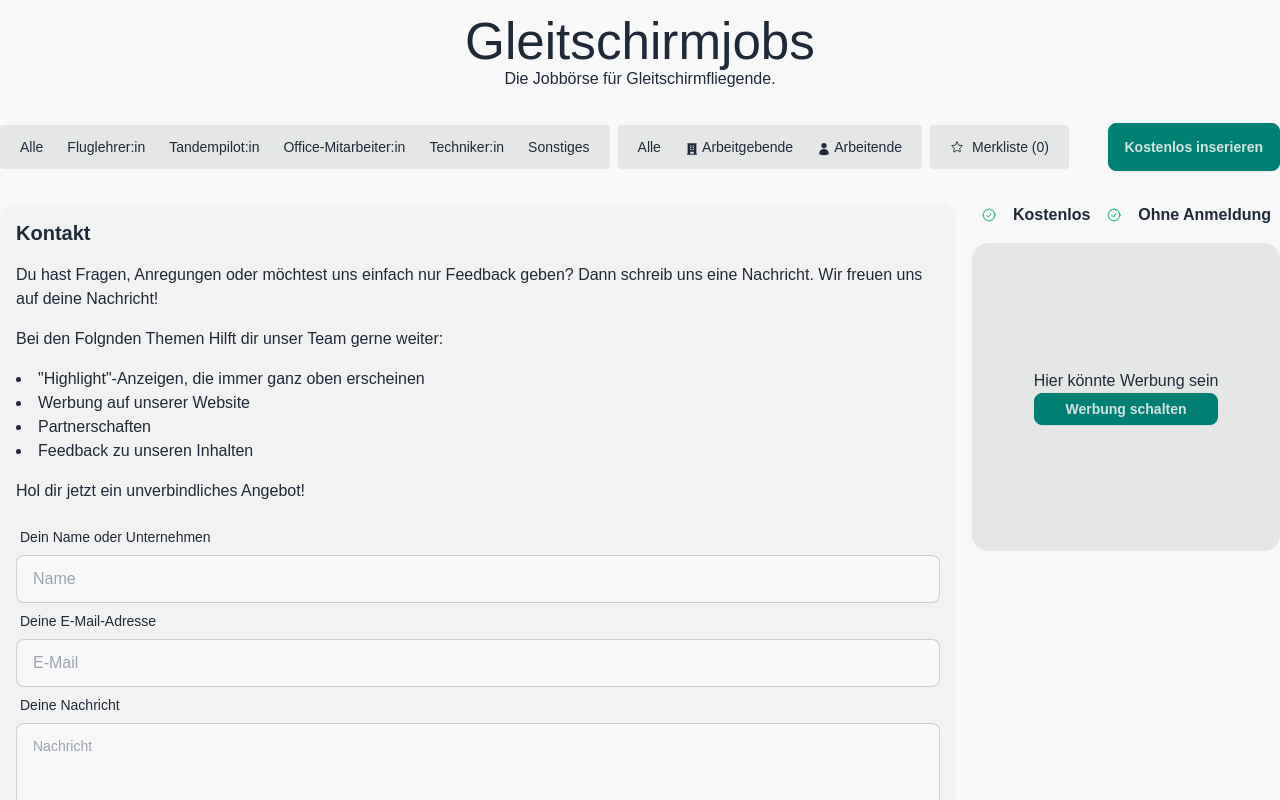
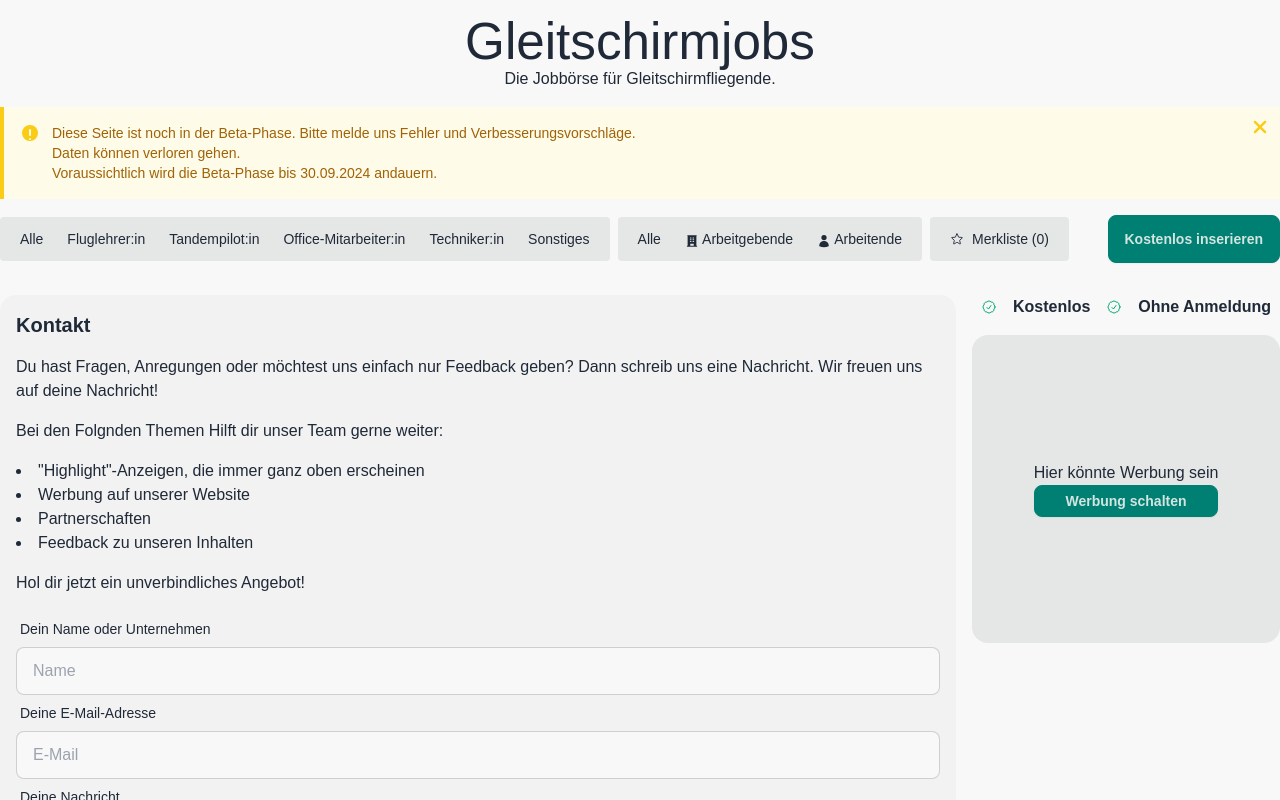
Before and after one commit to TobiasWust/gleitschirmjobs, a Next.js app: page /contact in a window 1280 px wide. Shown: the top 800 px of the page. Built offline with nearby package versions, Linux system fonts and the light colour scheme.

Commit message:
instant menu, beta notice

```diff
--- a/src/app/layout.tsx
+++ b/src/app/layout.tsx
@@ -6,6 +6,7 @@ import Filterbar from "../components/Filterbar";
 import Sidebar from "../components/Sidebar";
 import Header from "../components/Header";
 import MobileFilter from "../components/MobileFilter";
+import BetaNotice from "../components/BetaNotice";
 
 export const metadata: Metadata = {
   title: "Gleitschirmjobs - Die Jobbörse für Gleitschirmfliegende.",
@@ -24,6 +25,7 @@ export default function RootLayout({
       >
         <MobileFilter>
           <Header />
+          <BetaNotice />
           <Filterbar />
           <div className="max-w-screen-xl lg:mx-auto p-4 xl:p-0 grid lg:grid-cols-4 gap-4">
             <div className="col-span-3">
--- /dev/null
+++ b/src/components/BetaNotice.tsx
@@ -0,0 +1,55 @@
+'use client';
+
+import Link from "next/link";
+import { useState } from "react";
+
+export default function BetaNotice() {
+  const [isDismissed, setIsDismissed] = useState(false);
+
+  return (
+    <div className={`bg-yellow-50 border-l-4 border-yellow-400 p-4 relative ${isDismissed ? 'hidden' : ''} `}>
+      <button
+        onClick={() => setIsDismissed(true)}
+        className="absolute top-0 right-0 p-2"
+      >
+        <svg
+          className="h-6 w-6 text-yellow-400"
+          fill="currentColor"
+          viewBox="0 0 20 20"
+        >
+          <path
+            fillRule="evenodd"
+            clipRule="evenodd"
+            d="M14.95 5.05a1 1 0 00-1.41 0L10 8.59 6.46 5.05a1 1 0 00-1.41 1.41L8.59 10 5.05 13.54a1 1 0 001.41 1.41L10 11.41l3.54 3.54a1 1 0 001.41-1.41L11.41 10l3.54-3.54a1 1 0 000-1.41z"
+          />
+        </svg>
+      </button>
+      <div className="flex">
+        <div className="flex-shrink-0">
+          <svg
+            className="h-5 w-5 text-yellow-400"
+            fill="currentColor"
+            viewBox="0 0 20 20"
+          >
+            <path
+              fillRule="evenodd"
+              clipRule="evenodd"
+              d="M10 18a8 8 0 100-16 8 8 0 000 16zM9 7a1 1 0 012 0v5a1 1 0 01-2 0V7zm1 10a1 1 0 100-2 1 1 0 000 2z"
+            />
+          </svg>
+        </div>
+        <div className="ml-3 text-sm leading-5 text-yellow-700">
+          <p>
+            Diese Seite ist noch in der Beta-Phase. <Link className="link link-hover" href="/contact">Bitte melde uns Fehler und Verbesserungsvorschläge.</Link>
+          </p>
+          <p>
+            Daten können verloren gehen.
+          </p>
+          <p>
+            Voraussichtlich wird die Beta-Phase bis 30.09.2024 andauern.
+          </p>
+        </div>
+      </div>
+    </div>
+  );
+}
--- a/src/components/Filter.tsx
+++ b/src/components/Filter.tsx
@@ -22,6 +22,15 @@ export default function Filter({ mobileView = false }: Readonly<{ mobileView?: b
   const isActiveCategory = (category: string) => category === activeCategory;
   const isActiveListingType = (listingType: string) => listingType === activeListingType;
 
+  const handleLinkClick = useCallback(
+    (e: React.MouseEvent<HTMLAnchorElement>) => {
+      e.preventDefault()
+      // replace history
+      window.history.replaceState({}, '', e.currentTarget.href)
+    },
+    []
+  )
+
   const createQueryString = useCallback(
     (name: string, value: string) => {
       const params = new URLSearchParams(searchParams.toString())
@@ -45,7 +54,7 @@ export default function Filter({ mobileView = false }: Readonly<{ mobileView?: b
     <div className={`${mobileView ? 'flex flex-row md:hidden' : 'md:flex hidden'} gap-2 flex-wrap`}>
       <ul className="menu menu-sm w-full md:w-auto md:menu-horizontal bg-base-300 rounded">
         <li>
-          <Link className={`tooltip tooltip-right md:tooltip-bottom ${!activeCategory && activePathname === pathname ? 'active' : ''}`} href={pathname + '?' + removeQueryString('category')}
+          <Link className={`tooltip tooltip-right md:tooltip-bottom ${!activeCategory && activePathname === pathname ? 'active' : ''}`} href={pathname + '?' + removeQueryString('category')} onClick={handleLinkClick}
           >Alle</Link>
         </li>
         {categories.map((category) => (
@@ -53,6 +62,7 @@ export default function Filter({ mobileView = false }: Readonly<{ mobileView?: b
             <Link className={`tooltip tooltip-right md:tooltip-bottom ${isActiveCategory(category.name) ? 'active' : ''}`} data-tip={category.description} href={
               pathname + '?' + createQueryString('category', category.name)
             }
+              onClick={handleLinkClick}
             >{category.name}</Link>
           </li>
         ))}
@@ -61,14 +71,17 @@ export default function Filter({ mobileView = false }: Readonly<{ mobileView?: b
       <ul className="menu menu-sm w-full md:w-auto md:menu-horizontal bg-base-300 rounded">
         <li>
           <Link className={`tooltip tooltip-bottom ${!activeListingType && activePathname === pathname ? 'active' : ''}`} href={pathname + '?' + removeQueryString('listingType')}
+            onClick={handleLinkClick}
           >Alle</Link>
         </li>
         <li>
           <Link className={`tooltip tooltip-bottom ${isActiveListingType('search') ? 'active' : ''}`} href={pathname + '?' + createQueryString('listingType', 'search')}
+            onClick={handleLinkClick}
           ><HiBuildingOffice className="inline-block" /> Arbeitgebende</Link>
         </li>
         <li>
           <Link className={`tooltip tooltip-bottom ${isActiveListingType('offer') ? 'active' : ''}`} href={pathname + '?' + createQueryString('listingType', 'offer')}
+            onClick={handleLinkClick}
           ><HiUser className="inline-block" /> Arbeitende</Link>
         </li>
       </ul>
```
